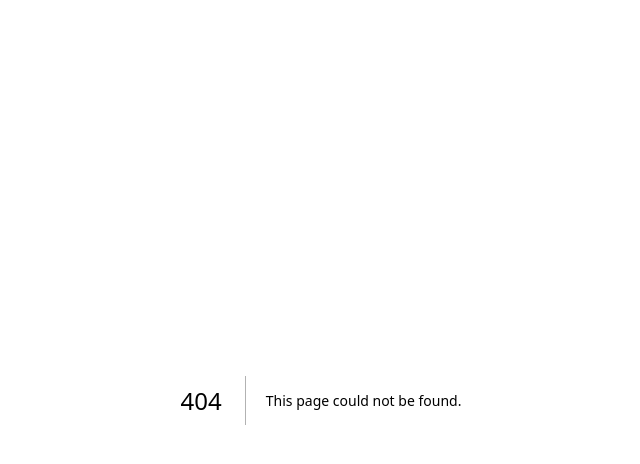
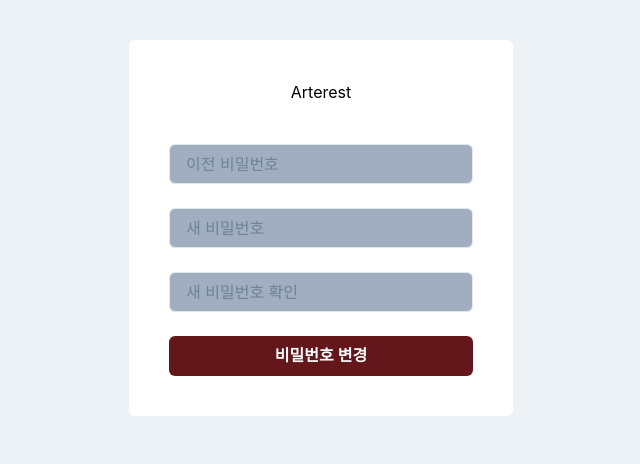
Before and after one commit to DevTraces/FrontEnd, a Next.js app: page /accounts/edit/password in a window 1280 px wide. Before the commit this address had no page. Shown: the top 464 px of the page, without its empty margins (319-959 px from the left). Built offline with nearby package versions, Linux system fonts and the light colour scheme.

Commit message:
feat: create password edit page

```diff
--- a/src/pages/accounts/edit/index.tsx
+++ b/src/pages/accounts/edit/index.tsx
@@ -54,7 +54,7 @@ export default function Setting() {
               bg="red.900"
               color="white"
               onClick={() => {
-                router.push("/feed");
+                router.push("/accounts/edit/password");
               }}
             >
               비밀번호 변경
--- /dev/null
+++ b/src/pages/accounts/edit/password/index.tsx
@@ -0,0 +1,63 @@
+import AuthButton from "@/components/auth/AuthButton";
+import AuthLayout from "@/components/auth/AuthLayout";
+import AuthTextInput from "@/components/auth/AuthTextInput";
+import {
+  Center,
+  Divider,
+  FormControl,
+  Flex,
+  FormHelperText,
+  FormErrorMessage,
+  Text,
+  VStack,
+  Wrap
+} from "@chakra-ui/react";
+import Head from "next/head";
+import { useRouter } from "next/router";
+
+export default function EditPassword() {
+  const router = useRouter();
+  const isError = false;
+
+  return (
+    <>
+      <Head>
+        <title>Arterest | Sign Up</title>
+      </Head>
+      <AuthLayout>
+        <Center color="black">Arterest</Center>
+
+        <FormControl as={VStack} isInvalid={isError}>
+          <AuthTextInput type="password" placeholder="이전 비밀번호" />
+          {!isError ? (
+            <FormHelperText />
+          ) : (
+            <FormErrorMessage>Password is required.</FormErrorMessage>
+          )}
+          <AuthTextInput type="password" placeholder="새 비밀번호" />
+          {!isError ? (
+            <FormHelperText />
+          ) : (
+            <FormErrorMessage>Password is required.</FormErrorMessage>
+          )}
+          <AuthTextInput type="password" placeholder="새 비밀번호 확인" />
+          {!isError ? (
+            <FormHelperText />
+          ) : (
+            <FormErrorMessage>Password is required.</FormErrorMessage>
+          )}
+
+          <AuthButton
+            bg="red.900"
+            color="white"
+            onClick={() => {
+              router.back();
+            }}
+          >
+            비밀번호 변경
+          </AuthButton>
+        </FormControl>
+      </AuthLayout>
+    </>
+  );
+}
```
